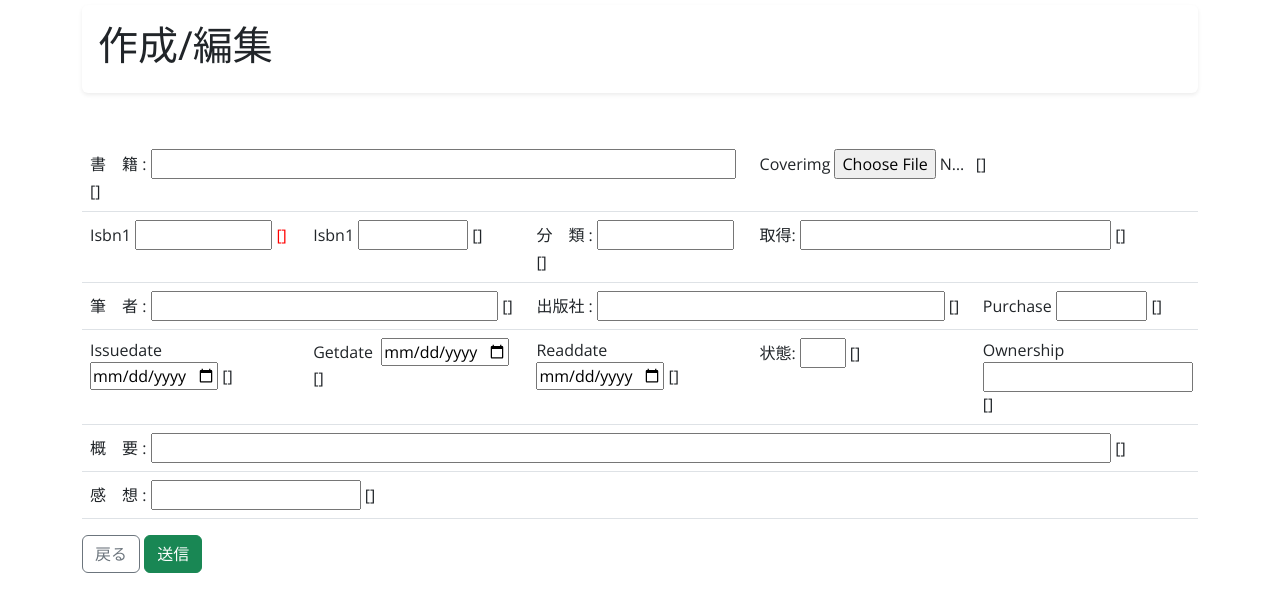
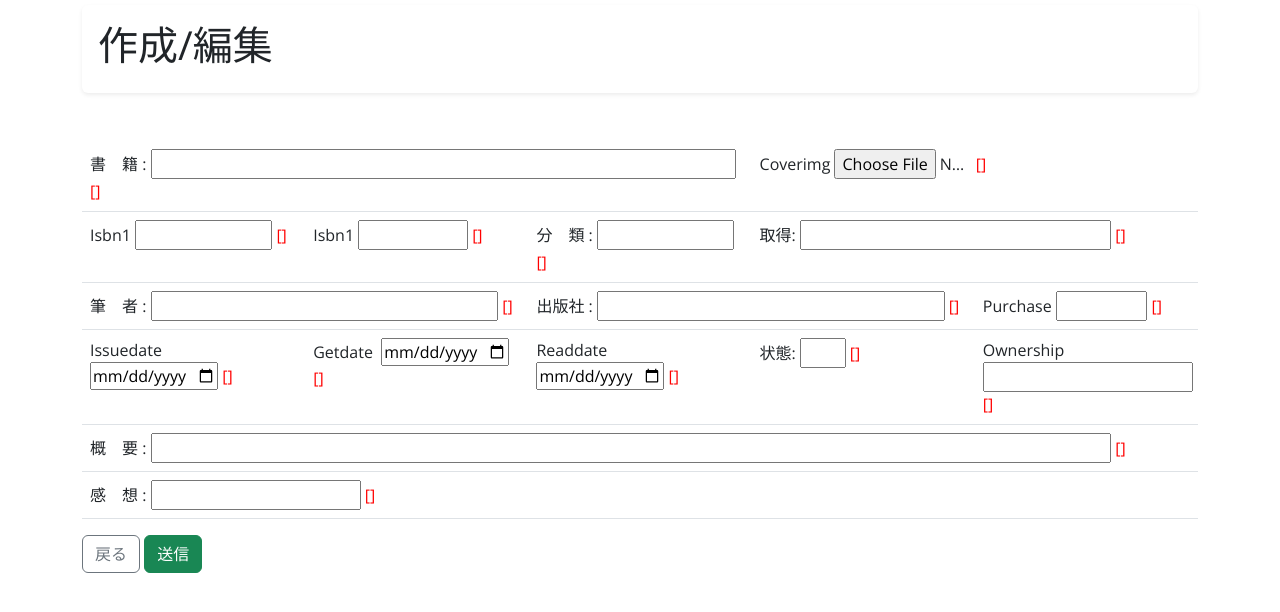
Before and after one commit to frontflg/DJANGO_BOOKLOG, a Django app: template app/templates/app/booklog_form.html in a window 1280 px wide. Shown: the top 612 px of the page. Run offline with Django 5.2, Linux system fonts and the light colour scheme; the template is opened without the code that fills it, so the values that code supplies are empty, except form fields; tables that the repository leaves empty hold one stand-in row (values such as "Sample post"); form fields are guessed from the names that the template uses.

Commit message:
Update booklog_form.html

```diff
--- a/app/templates/app/booklog_form.html
+++ b/app/templates/app/booklog_form.html
@@ -19,7 +19,7 @@
             書　籍&nbsp;:
             {{ form.bookname }}
             <span class="helptext">{{ form.bookname.help_text }}</span>
-            {{ form.bookname.errors }}
+            <span style="color:red;">{{ form.bookname.errors }}</span>
           </div>
         </td>
         <td colspan="2">
@@ -27,7 +27,7 @@
             {{ form.coverimg.label_tag }}
             {{ form.coverimg }}
             <span class="helptext">{{ form.coverimg.help_text }}</span>
-            {{ form.coverimg.errors }}
+            <span style="color:red;">{{ form.coverimg.errors }}</span>
           </div>
         </td>
        </tr>
@@ -46,7 +46,7 @@
             {{ form.isbn10.label_tag }}
             {{ form.isbn10 }}
             <span class="helptext">{{ form.isbn10.help_text }}</span>
-            {{ form.isbn10.errors }}
+            <span style="color:red;">{{ form.isbn10.errors }}</span>
           </div>
         </td>
         <td>
@@ -54,7 +54,7 @@
             分　類&nbsp;:
             {{ form.genre }}
             <span class="helptext">{{ form.genre.help_text }}</span>
-            {{ form.genre.errors }}
+            <span style="color:red;">{{ form.genre.errors }}</span>
           </div>
         </td>
         <td colspan="2">
@@ -62,7 +62,7 @@
             取得:
             {{ form.library }}
             <span class="helptext">{{ form.librarye.help_text }}</span>
-            {{ form.library.errors }}
+            <span style="color:red;">{{ form.library.errors }}</span>
           </div>
         </td>
       </tr>
@@ -72,7 +72,7 @@
             筆　者&nbsp;:
             {{ form.author }}
             <span class="helptext">{{ form.author.help_text }}</span>
-            {{ form.author.errors }}
+            <span style="color:red;">{{ form.author.errors }}</span>
           </div>
         </td>
         <td colspan="2">
@@ -80,7 +80,7 @@
             出版社&nbsp;:
             {{ form.publisher }}
             <span class="helptext">{{ form.publisher.help_text }}</span>
-            {{ form.publisher.errors }}
+            <span style="color:red;">{{ form.publisher.errors }}</span>
           </div>
         </td>
         <td>
@@ -88,7 +88,7 @@
             {{ form.purchase.label_tag }}
             {{ form.purchase }}
             <span class="helptext">{{ form.purchase.help_text }}</span>
-            {{ form.purchase.errors }}
+            <span style="color:red;">{{ form.purchase.errors }}</span>
           </div>
         </td>
       </tr>
@@ -98,7 +98,7 @@
             {{ form.issuedate.label_tag }}&nbsp;
             {{ form.issuedate }}
             <span class="helptext">{{ form.issuedate.help_text }}</span>
-            {{ form.issuedate.errors }}
+            <span style="color:red;">{{ form.issuedate.errors }}</span>
           </div>
         </td>
         <td>
@@ -106,7 +106,7 @@
             {{ form.getdate.label_tag }}&nbsp;
             {{ form.getdate }}
             <span class="helptext">{{ form.getdate.help_text }}</span>
-            {{ form.getdate.errors }}
+            <span style="color:red;">{{ form.getdate.errors }}</span>
           </div>
         </td>
         <td>
@@ -114,7 +114,7 @@
             {{ form.readdate.label_tag }}&nbsp;
             {{ form.readdate }}
             <span class="helptext">{{ form.readdate.help_text }}</span>
-            {{ form.readdate.errors }}
+            <span style="color:red;">{{ form.readdate.errors }}</span>
           </div>
         </td>
         <td>
@@ -122,7 +122,7 @@
             状態:
             {{ form.state }}
             <span class="helptext">{{ form.state.help_text }}</span>
-            {{ form.state.errors }}
+            <span style="color:red;">{{ form.state.errors }}</span>
           </div>
         </td>
         <td>
@@ -130,7 +130,7 @@
             {{ form.ownership.label_tag }}
             {{ form.ownership }}
             <span class="helptext">{{ form.ownership.help_text }}</span>
-            {{ form.ownership.errors }}
+            <span style="color:red;">{{ form.ownership.errors }}</span>
           </div>
         </td>
       </tr>
@@ -140,7 +140,7 @@
             概　要&nbsp;:
             {{ form.overview }}
             <span class="helptext">{{ form.overview.help_text }}</span>
-            {{ form.overview.errors }}
+            <span style="color:red;">{{ form.overview.errors }}</span>
           </div>
         </td>
       </tr>
@@ -150,25 +150,20 @@
             感　想&nbsp;:
             {{ form.impressions }}
             <span class="helptext">{{ form.impressions.help_text }}</span>
-            {{ form.impressions.errors }}
+            <span style="color:red;">{{ form.impressions.errors }}</span>
           </div>
         </td>
       </tr>
     </table>
-    <a class="btn btn-outline-secondary" href="../list/" role="button">戻る</a>
+    <a class="btn btn-outline-secondary" href="javascript:history.back();" role="button">戻る</a>
     <input class="btn btn-success" type="submit" value="送信">
 </form>
 
 <style>
 table{ table-layout: fixed;
-    /* border: 1px solid black; */
        border-collapse: collapse;
-    /* margin-bottom: 1rem;
        vertical-align: top; */
-    /* width: 100%; */
        }
-/* tr { width: 100%; } */
-/* td { border: 1px solid black; border-collapse: collapse; } */
 input[name="bookname"]    { width:  64ch; } /* 最大 50文字 */
 input[name="coverimg"]    { width:  15ch; } /* 最大 40文字 */
 input[name="isbn13"]      { width:  15ch; } /* 最大 13文字 */
@@ -183,7 +178,6 @@ input[name="readdate"]    { width:  14ch; } /* 最大 10文字 */
 input[name="getdate"]     { width:  14ch; } /* 最大 10文字 */
 input[name="state"]       { width:   5ch; } /* 最大  1文字 */
 input[name="overview"]    { width: 105ch; } /* 最大255文字 */
-/* input[name="impressions"] { width: 120ch; } 最大255文字 */
 textarea   { height: 100px; width: 960px; }
 </style>
 
```
